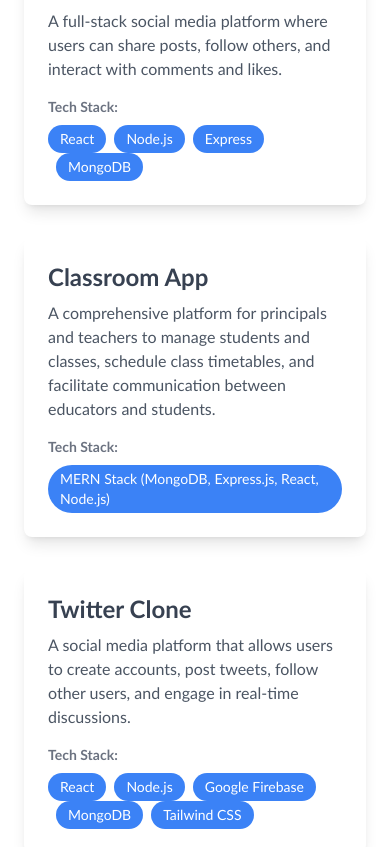
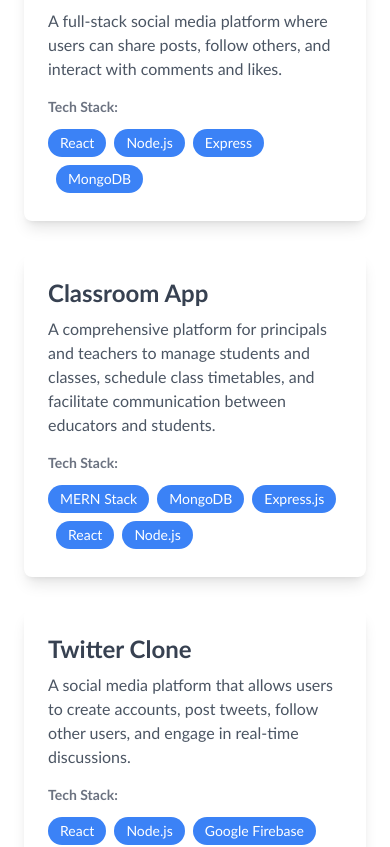
Before and after one commit to hiprashantsaini/ReactPortfolio, a React (Create React App) app: page / in a window 390 px wide. Shown: the part 3083-3930 px from the top of the page. Built offline with nearby package versions, Linux system fonts and the light colour scheme.

Commit message:
Now hover overlay will also work in mobile devices

```diff
--- a/src/components/Projects.js
+++ b/src/components/Projects.js
@@ -13,7 +13,7 @@ const projectsData = [
   {
     title: "Classroom App",
     description: "A comprehensive platform for principals and teachers to manage students and classes, schedule class timetables, and facilitate communication between educators and students.",
-    techStack: ["MERN Stack (MongoDB, Express.js, React, Node.js)"],
+    techStack: ["MERN Stack " ,"MongoDB", "Express.js", "React"," Node.js"],
     link: "https://classroom-web.netlify.app",
     github: "https://github.com/hiprashantsaini/collegeClassroom",
   },
@@ -62,7 +62,7 @@ const Projects = () => {
               <p className="text-sm font-semibold text-gray-500">Tech Stack:</p>
               <ul className="flex flex-wrap mt-2 space-x-2">
                 {project.techStack.map((tech, techIndex) => (
-                  <li key={techIndex} className="bg-blue-500 text-white px-3 py-1 rounded-full text-sm font-medium">
+                  <li key={techIndex} className="bg-blue-500 text-white px-3 py-1 rounded-full text-sm font-medium my-1">
                     {tech}
                   </li>
                 ))}
@@ -72,9 +72,6 @@ const Projects = () => {
             {/* Hover Overlay */}
             <motion.div
               className="absolute inset-0 bg-blue-700 bg-opacity-90 flex flex-col items-center justify-center opacity-0 group-hover:opacity-100 transition-opacity duration-500"
-              initial={{ opacity: 0 }}
-              whileHover={{ opacity: 1 }}
-              transition={{ duration: 0.5 }}
             >
               <h3 className="text-2xl font-semibold text-white mb-4">{project.title}</h3>
               <p className="text-white text-center px-4 mb-4">{project.description}</p>
```
